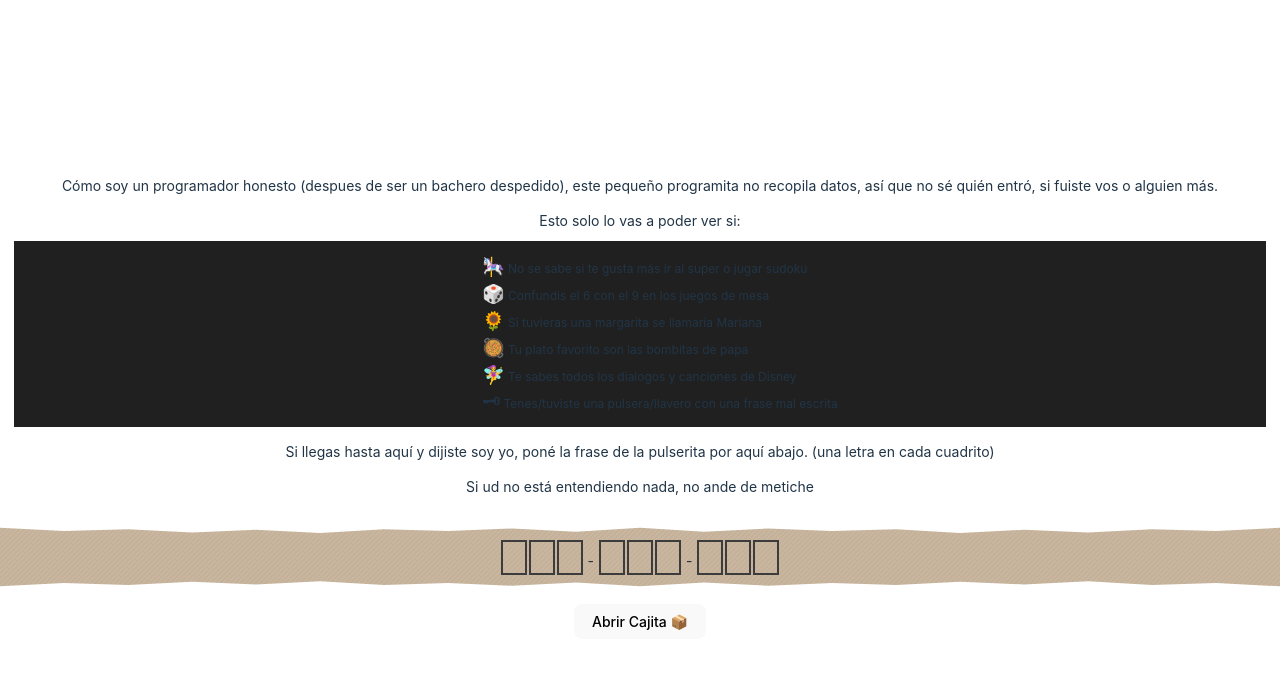
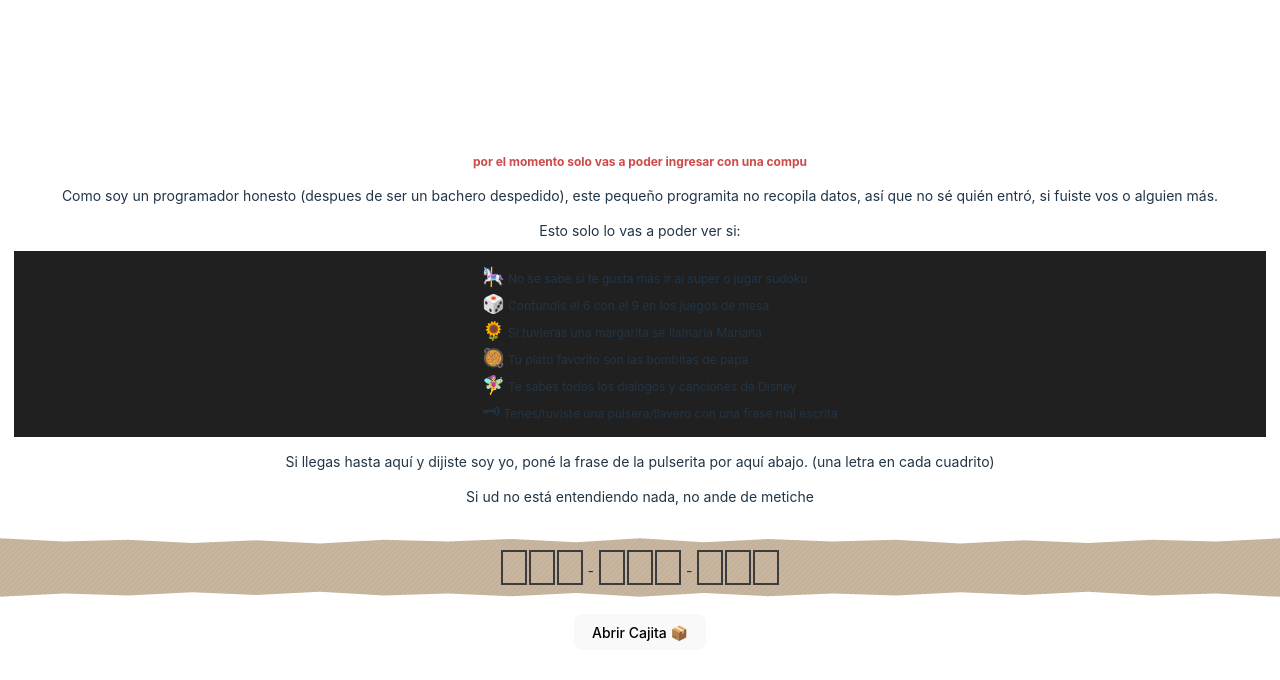
Before and after one commit to moncholamas/caja2, a React (Vite) app: page / in a window 1280 px wide. Shown: the top 680 px of the page. Built offline with nearby package versions, Linux system fonts and the light colour scheme.

Commit message:
aclaracion

```diff
--- a/src/App.css
+++ b/src/App.css
@@ -89,3 +89,9 @@
     30% 7%, 25% 13%, 20% 8%, 15% 12%, 10% 7%, 5% 10%, 0% 5%
 );
 }
+
+.aclaracion{
+  font-size: 12px;
+  font-weight: bold;
+  color: #ce4949;
+}
--- a/src/App.jsx
+++ b/src/App.jsx
@@ -70,8 +70,9 @@
     <>
       {step ===1 && <div className='step_1'>
         <div className="card">
+        <span className='aclaracion'> por el momento solo vas a poder ingresar con una compu </span>
         <p>
-          Cómo soy un programador honesto (despues de ser un bachero despedido), este pequeño programita no recopila datos, así que no sé quién entró, si fuiste vos o alguien más.
+          Como soy un programador honesto (despues de ser un bachero despedido), este pequeño programita no recopila datos, así que no sé quién entró, si fuiste vos o alguien más.
         </p>
         <span>Esto solo lo vas a poder ver si: </span>
         <div className='container_list'>
```
